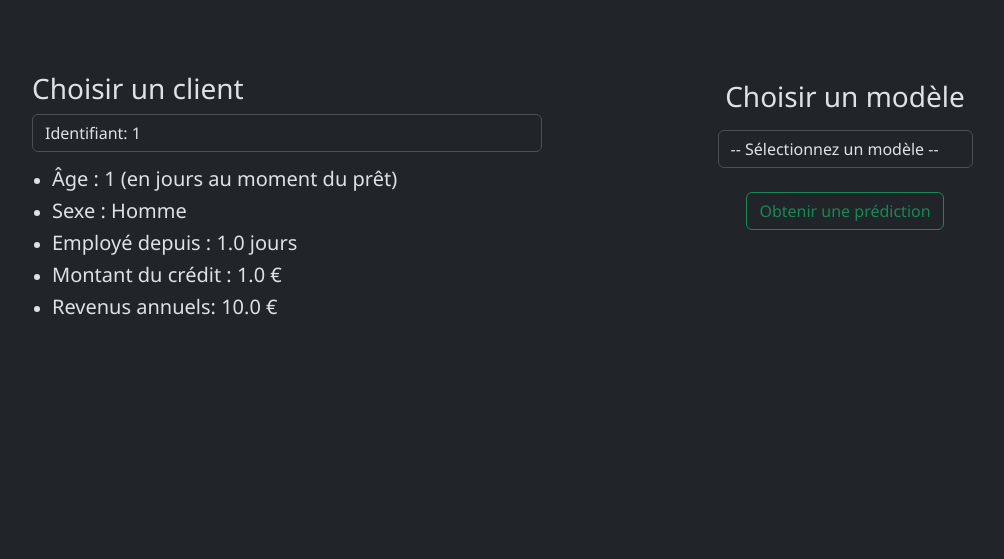
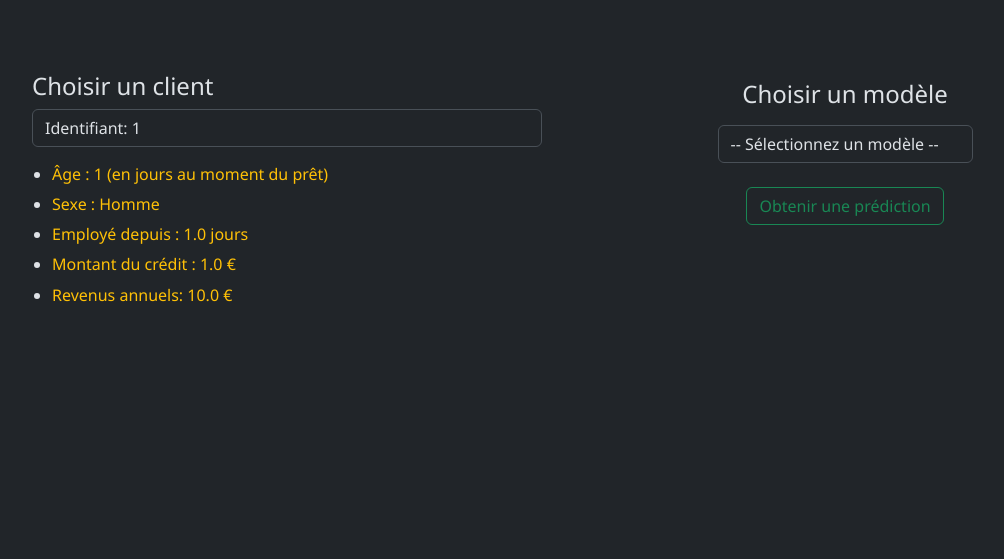
Before and after one commit to fferreira2022/projet7, a Django app: page /api/ in a window 1280 px wide. Shown: the part 64-623 px from the top of the page, without its empty margins (74-1078 px from the left). Run offline with Django 5.2, Linux system fonts and the light colour scheme; a user stored in the database is signed in; tables that the repository leaves empty hold one stand-in row (values such as "Sample post").

Commit message:
changed api.html file

```diff
--- a/api_credit/templates/api_credit/api.html
+++ b/api_credit/templates/api_credit/api.html
@@ -9,7 +9,7 @@
             <br><br>
             <div class="container w-100" id="picture_main_div">
                 <div class="form-group mt-3">
-                    <h3 for="customer_dropdown">Choisir un client</h3>
+                    <h4 for="customer_dropdown">Choisir un client</h4>
                     <select id="customer_dropdown" name="customer" class="form-control" onchange="showCustomerDetails()">
                         {% for customer in all_customers %}
                             <option value="{{ customer.SK_ID_CURR }}"
@@ -25,11 +25,11 @@
 
                     <!-- détails client -->
                     <ul id="customer_details" style="margin-top: 15px; list-style-type: disc; padding-left: 20px;">
-                        <li><h5>Âge : <span id="detail_birth"></span> (en jours au moment du prêt)</5></li>
-                        <li><h5>Sexe : <span id="detail_gender"></span></5></li>
-                        <li><h5>Employé depuis : <span id="detail_employed"></span> jours</5></li>
-                        <li><h5>Montant du crédit : <span id="detail_credit"></span> €</5></li>
-                        <li><h5>Revenus annuels: <span id="detail_income"></span> €</5></li>
+                        <li><h6 class='text-warning'>Âge : </6><span id="detail_birth"></span> (en jours au moment du prêt)</li>
+                        <li><h6 class='text-warning'>Sexe : </6><span id="detail_gender"></span></li>
+                        <li><h6 class='text-warning'>Employé depuis : </6><span id="detail_employed"></span> jours</li>
+                        <li><h6 class='text-warning'>Montant du crédit : </6><span id="detail_credit"></span> €</li>
+                        <li><h6 class='text-warning'>Revenus annuels: </6><span id="detail_income"></span> €</li>
                     </ul>
                 </div>
             </div>
@@ -37,7 +37,7 @@
         <div class='col-md-6 col-sm-12 mb-3'>
             <br><br>
             <div class="container text-center mt-4">
-                <h3>Choisir un modèle</h3>
+                <h4>Choisir un modèle</h4>
                 <form method="POST" action="{% url 'predict' %}" enctype="multipart/form-data">
                     {% csrf_token %}
                     <!-- sélection du modèle -->
```
